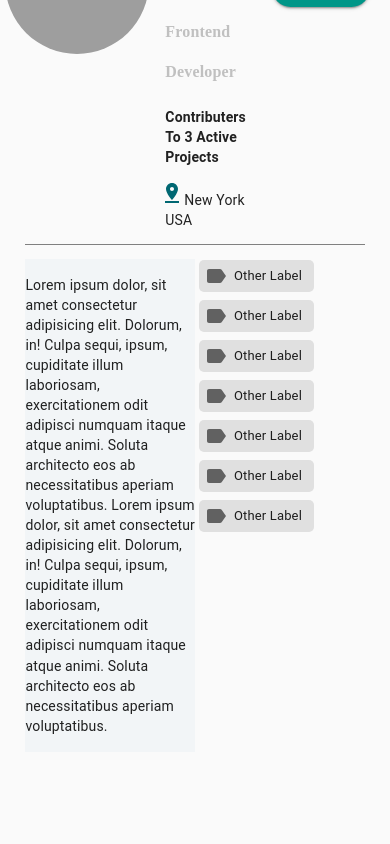
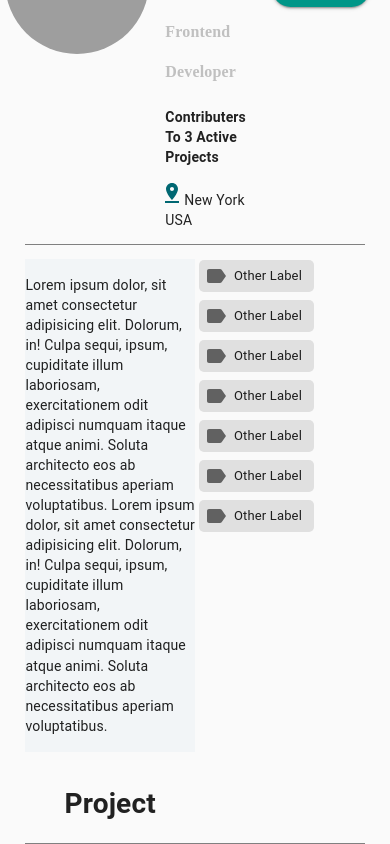
Before and after one commit to crowdsourcemedical/volunteer-database, a React (Create React App) app in the folder frontend/: page /profile in a window 390 px wide. Shown: the part 636-1480 px from the top of the page. Before the commit the page ends 1402 px from the top, so only its background shows below. Built offline with nearby package versions, Linux system fonts and the light colour scheme; grey boxes are pictures that could not be loaded.

Commit message:
Finished the body of description and tags
Next step is to make it responsive

```diff
--- a/frontend/src/components/Profile/Profile.component.jsx
+++ b/frontend/src/components/Profile/Profile.component.jsx
@@ -7,6 +7,7 @@ import LabelIcon from '@material-ui/icons/Label';
 import Header from './Header.component.jsx';
 import AccountProfile from './Avatar.component';
 import Body from './Body.component';
+import ProjectTitle from './Project-title.component';
 
 class Profile extends Component {
   state = {
@@ -48,6 +49,7 @@ class Profile extends Component {
           country={country}
         />
         <Body txt={descriptionTxt} icon={labelIcon} label={label} />
+        <ProjectTitle />
       </Fragment>
     );
   }
--- /dev/null
+++ b/frontend/src/components/Profile/Project-title.component.jsx
@@ -0,0 +1,30 @@
+import React from 'react';
+import { makeStyles } from '@material-ui/core';
+
+const useStyles = makeStyles(theme => ({
+  grid: {
+    display: 'grid',
+    gridTemplateAreas: '. title . .',
+    gridTemplateColumns: '0.15fr 1fr 1fr 0.15fr',
+    gridTemplateRows: '1fr'
+  },
+  borderBottom: {
+    borderBottom: '1px solid grey'
+  }
+}));
+
+const ProjectTitle = () => {
+  const classes = useStyles();
+  return (
+    <div className={classes.grid}>
+      <div></div>
+      <div className={classes.borderBottom}>
+        <h1>Project</h1>
+      </div>
+      <div className={classes.borderBottom}></div>
+      <div></div>
+    </div>
+  );
+};
+
+export default ProjectTitle;
```
